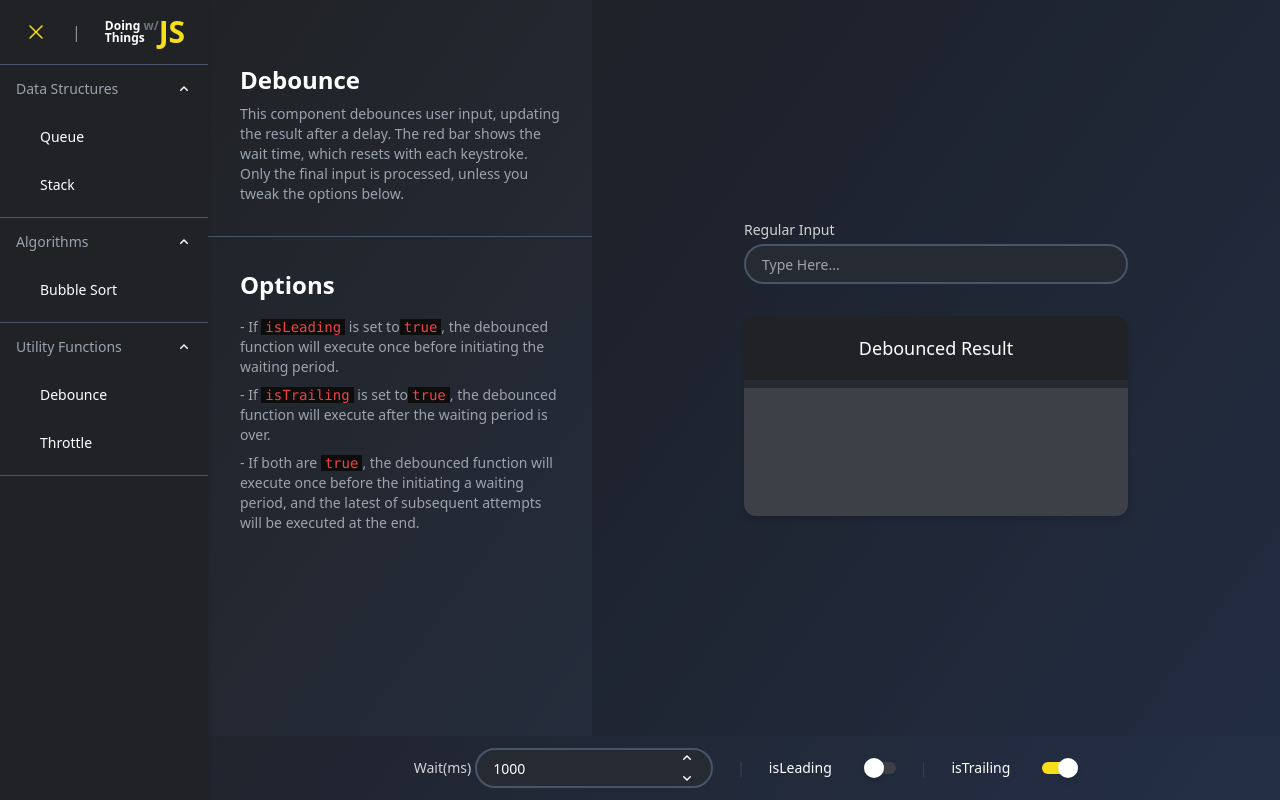
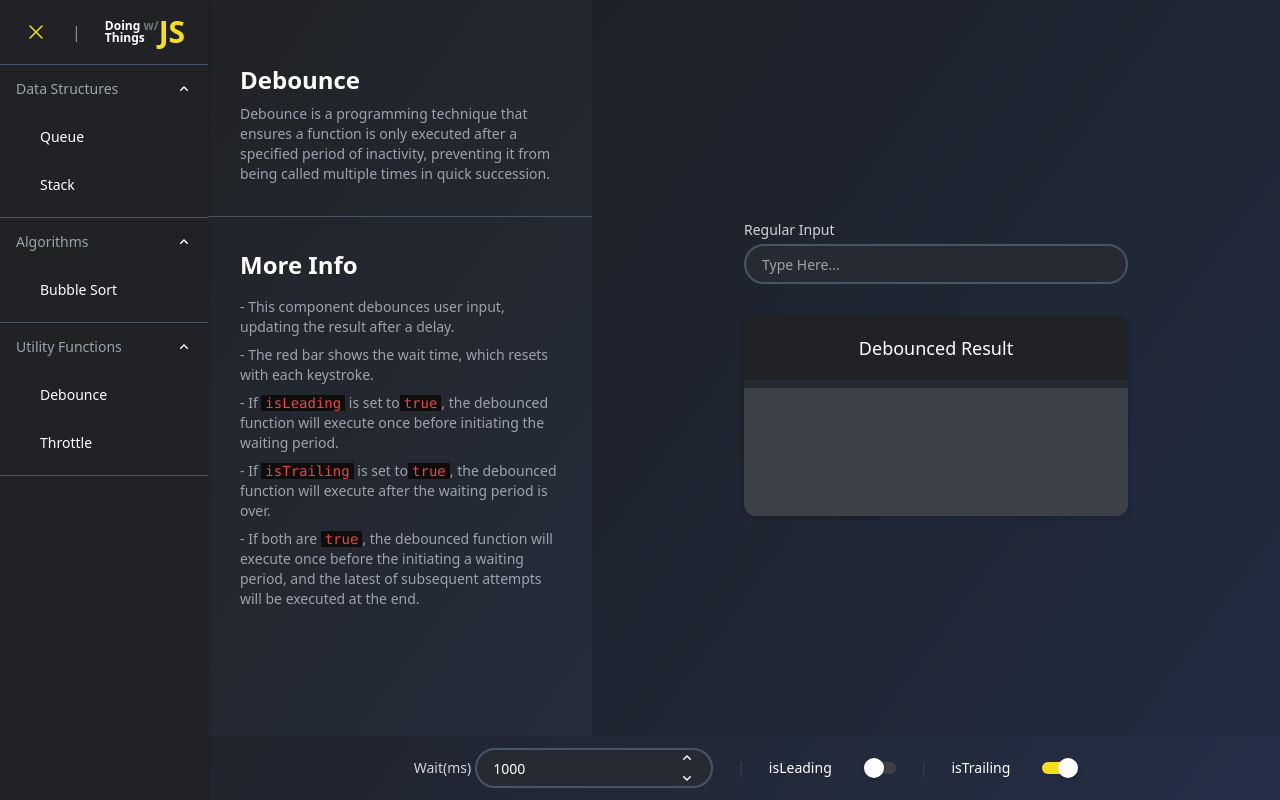
Before and after one commit to toekneeyou/doing-things-with-javascript, a React app: page /debounce in a window 1280 px wide. Built offline with nearby package versions, Linux system fonts and the light colour scheme.

Commit message:
update debounce view content

```diff
--- a/src/App.tsx
+++ b/src/App.tsx
@@ -31,7 +31,7 @@ export default function App() {
           <Header />
 
           <SideNavigation />
-          <main className="flex-grow">
+          <main className="flex-grow overflow-hidden">
             {isHome && <HomeView />}
             <Outlet />
           </main>
--- a/src/layouts/visualizationLayout/VIsualizationInfoPanel.tsx
+++ b/src/layouts/visualizationLayout/VIsualizationInfoPanel.tsx
@@ -4,13 +4,13 @@ import { classnames } from "../../util/classnames";
 interface VisualizationInfoPanelProps {
   title: string;
   description: ReactNode;
-  optionsDescription: ReactNode;
+  moreInfo: ReactNode;
 }
 
 export default function VisualizationInfoPanel({
   title,
   description,
-  optionsDescription,
+  moreInfo,
 }: VisualizationInfoPanelProps) {
   return (
     <div
@@ -35,18 +35,20 @@ export default function VisualizationInfoPanel({
           {description}
         </p>
       </div>
-
+      {moreInfo !== undefined && (
+        <>
           <hr className="border-slate-600" />
-
           <div
             className={classnames(
               "visualization-info-panel__details",
               "flex-grow flex flex-col p-8 gap-y-4 overflow-y-auto"
             )}
           >
-        <h3 className="text-2xl font-bold">Options</h3>
-        <div className="flex-grow overflow-auto">{optionsDescription}</div>
+            <h3 className="text-2xl font-bold">More Info</h3>
+            <div className="flex-grow overflow-auto">{moreInfo}</div>
           </div>
+        </>
+      )}
     </div>
   );
 }
--- a/src/layouts/visualizationLayout/VisualizationLayout.tsx
+++ b/src/layouts/visualizationLayout/VisualizationLayout.tsx
@@ -1,6 +1,6 @@
 import { lazy, ReactNode, Suspense } from "react";
 import { classnames } from "../../util/classnames";
-import VisualizationInfoPanel from "./VIsualizationInfoPanel";
+import VisualizationInfoPanel from "./VisualizationInfoPanel";
 
 const VisualizationOptionsPanel = lazy(
   () => import("./VisualizationOptionsPanel")
@@ -9,18 +9,16 @@ const VisualizationOptionsPanel = lazy(
 interface VisualizationLayoutProps {
   title: string;
   children?: ReactNode;
-  tooltip?: ReactNode;
   options?: ReactNode;
   moreInfo?: ReactNode;
   description?: ReactNode;
-  optionsDescription?: ReactNode;
 }
 
 export default function VisualizationLayout({
   title,
   children,
   options,
-  optionsDescription,
+  moreInfo,
   description,
 }: VisualizationLayoutProps) {
   return (
@@ -39,7 +37,7 @@ export default function VisualizationLayout({
         <VisualizationInfoPanel
           title={title}
           description={description}
-          optionsDescription={optionsDescription}
+          moreInfo={moreInfo}
         />
 
         <div
--- a/src/views/debounceView/DebounceOptionsDescription.tsx
+++ b/src/views/debounceView/DebounceInfo.tsx
@@ -1,19 +1,26 @@
-export default function DebounceOptionsDescription() {
+export default function DebounceInfo() {
   return (
-    <ul className="space-y-2">
-      <li className="text-gray-400">
+    <ul className="debounce-info space-y-2 text-gray-400">
+      <li>
+        - This component debounces user input, updating the result after a
+        delay.
+      </li>
+      <li>
+        - The red bar shows the wait time, which resets with each keystroke.
+      </li>
+      <li>
         - If <code className="code">isLeading</code> is set to
         <code className="code">true</code>, the debounced function will execute
         once before initiating the waiting period.
       </li>
 
-      <li className="text-gray-400">
+      <li>
         - If <code className="code">isTrailing</code> is set to
         <code className="code">true</code>, the debounced function will execute
         after the waiting period is over.
       </li>
 
-      <li className="text-gray-400">
+      <li>
         - If both are <code className="code">true</code>, the debounced function
         will execute once before the initiating a waiting period, and the latest
         of subsequent attempts will be executed at the end.
--- a/src/views/debounceView/DebounceView.tsx
+++ b/src/views/debounceView/DebounceView.tsx
@@ -1,5 +1,5 @@
 import VisualizationLayout from "../../layouts/visualizationLayout/VisualizationLayout";
-import DebounceOptionsDescription from "./DebounceOptionsDescription";
+import DebounceInfo from "./DebounceInfo";
 import DebounceOptions from "./DebounceOptions";
 import DebounceVisual from "./DebounceVisual";
 import DebounceContextProvider from "../../context/DebounceContext";
@@ -11,13 +11,12 @@ export function DebounceView() {
         title="Debounce"
         description={
           <span>
-            This component debounces user input, updating the result after a
-            delay. The red bar shows the wait time, which resets with each
-            keystroke. Only the final input is processed, unless you tweak the
-            options below.
+            Debounce is a programming technique that ensures a function is only
+            executed after a specified period of inactivity, preventing it from
+            being called multiple times in quick succession.
           </span>
         }
-        optionsDescription={<DebounceOptionsDescription />}
+        moreInfo={<DebounceInfo />}
         options={<DebounceOptions />}
       >
         <DebounceVisual />
```
Lines whose indentation alone changed are shown as unchanged.
